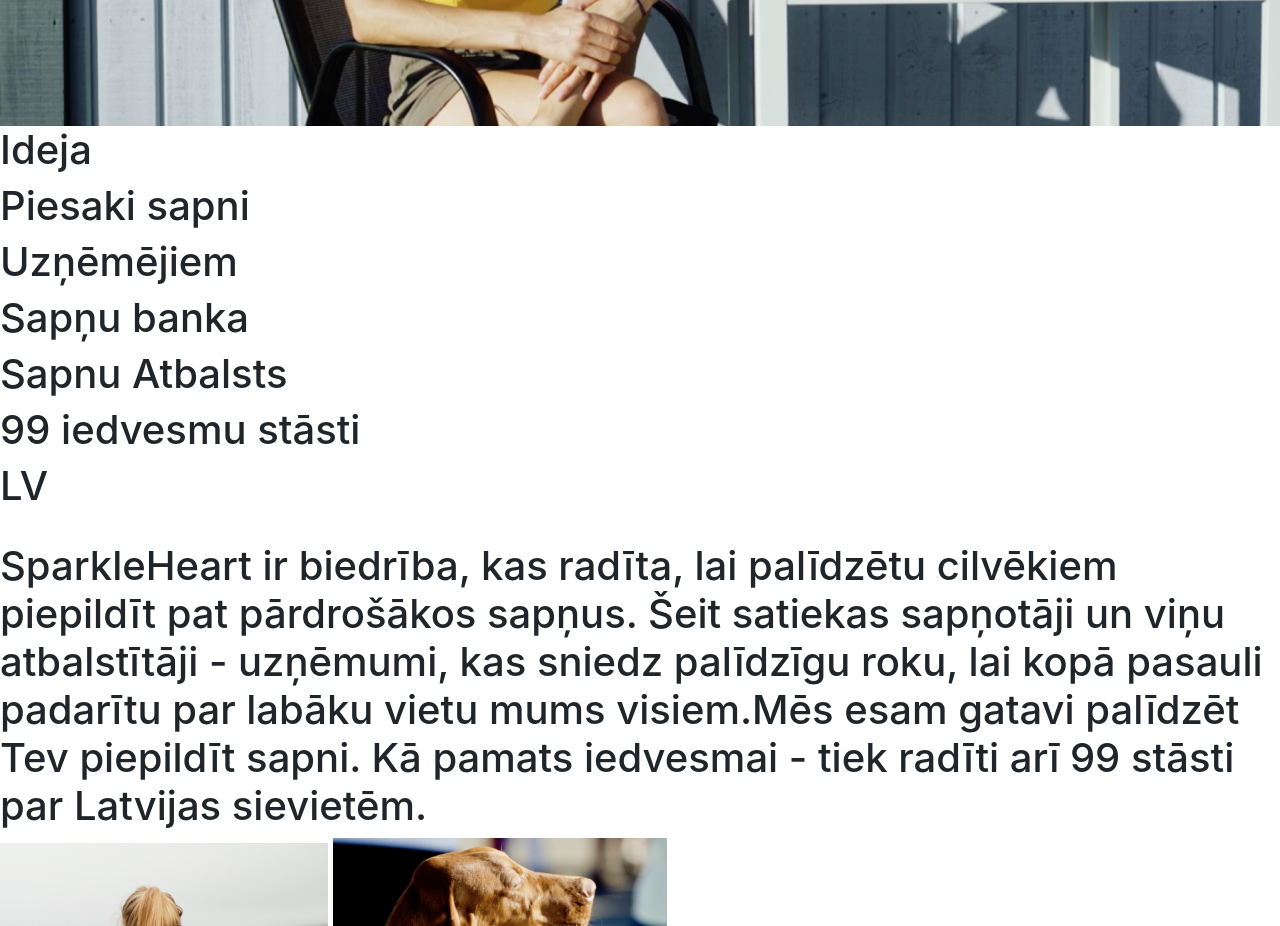
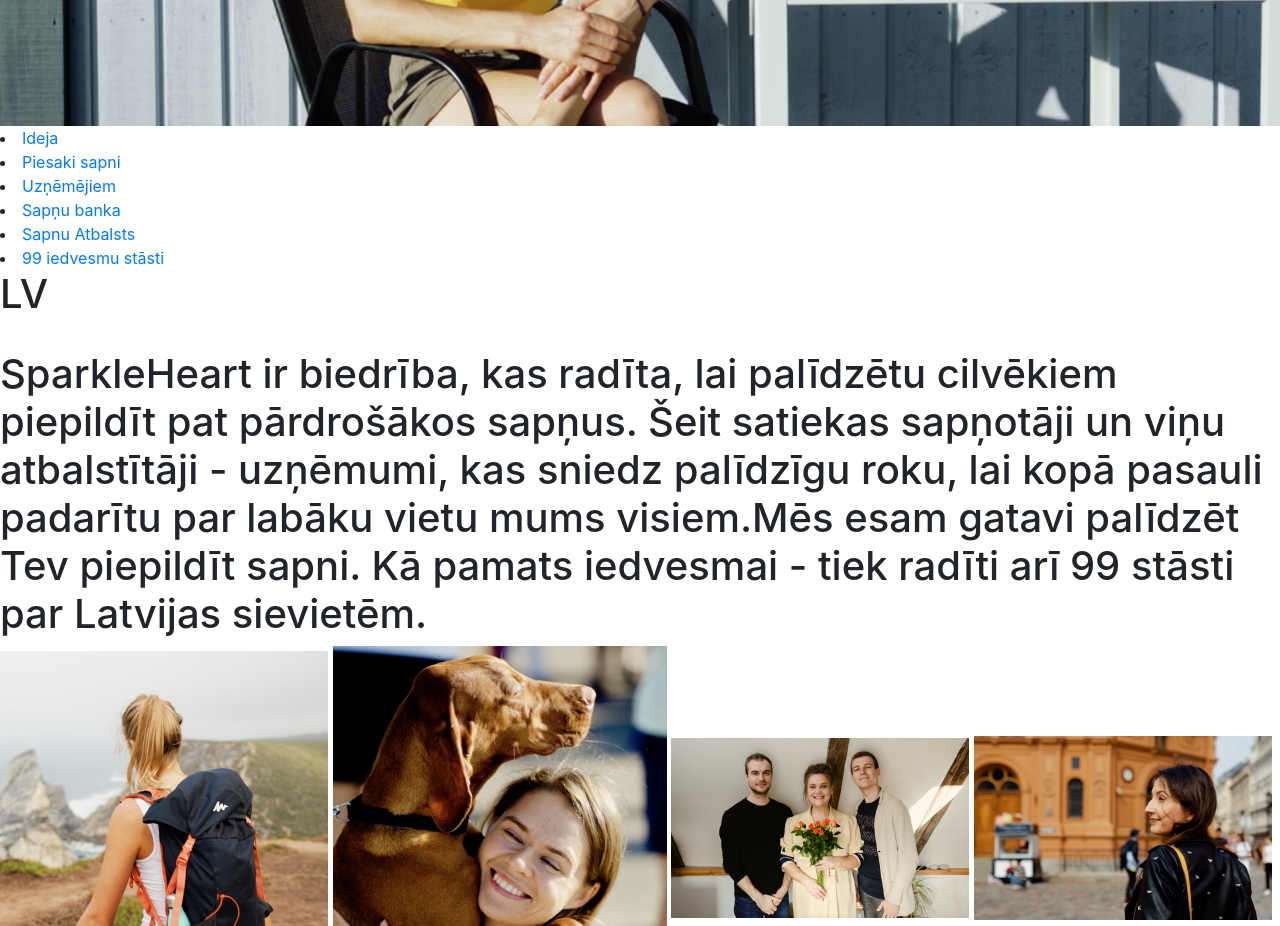
Before and after one commit to latv/test_september, a plain HTML site: page index.html in a window 1280 px wide. Shown: the part 820-1746 px from the top of the page. Drawn offline with nearby package versions, Linux system fonts and the light colour scheme; files that its build step writes are made by us from their sources.

Commit message:
update code to better programing practise

```diff
--- a/index.html
+++ b/index.html
@@ -23,15 +23,15 @@
             <img src="assets/img/Sparkle Video 1.png" alt="">
 
         </div>
-        <div class="wraper ">
+        <nav class="wraper ">
             <!-- <img src="assets/img/BlackLogo 3.jpg" class="blackLogo"> -->
-            <h1 class="idea">Ideja</h1>
-            <h1 class="piesakiSapni">Piesaki sapni</h1>
-            <h1 class="uznemeji">Uzņēmējiem</h1>
-            <h1 class="sapnuBanka">Sapņu banka</h1>
-            <h1 class="sapnuAtbalsts">Sapnu Atbalsts</h1>
-            <h1 class="iedvesmuStasti">99 iedvesmu stāsti</h1>
-        </div>
+            <li><a href="#" class="idea">Ideja</a></li>
+            <li><a href="#" class="piesakiSapni">Piesaki sapni</a></li>
+            <li> <a href="#" class="uznemeji">Uzņēmējiem</a></li>
+            <li><a href="#" class="sapnuBanka">Sapņu banka</a></li>
+            <li><a href="#" class="sapnuAtbalsts">Sapnu Atbalsts</a></li>
+            <li><a href="#" class="iedvesmuStasti">99 iedvesmu stāsti</a></li>
+        </nav>
         <h1 class="lang">LV</h1>
         <!-- <img src="assets/img/Rectangle 39.png" class="rectangle" alt=""> -->
     </header>
```
